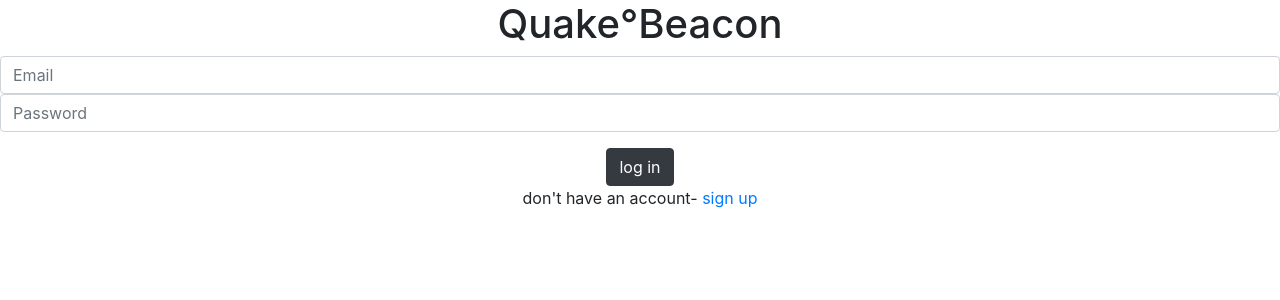
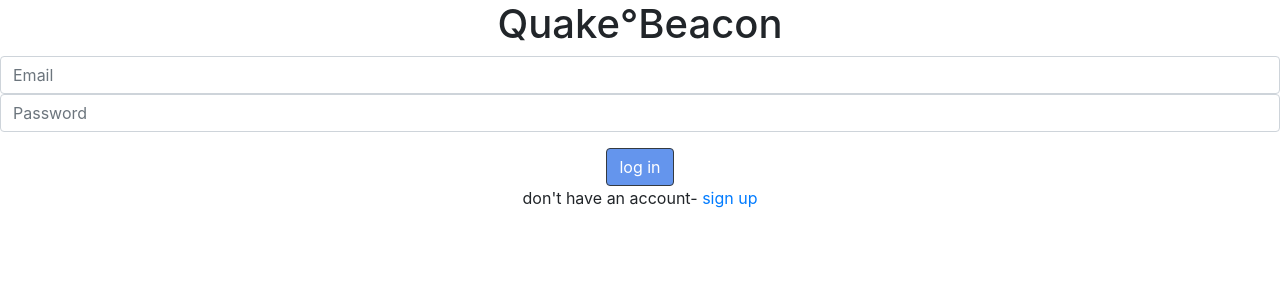
Before and after one commit to 53-North/qb, a React (Create React App) app: page / in a window 1280 px wide. Shown: the top 300 px of the page. Built offline with nearby package versions, Linux system fonts and the light colour scheme.

Commit message:
change login button colour TEST

```diff
--- a/src/pages/Login.css
+++ b/src/pages/Login.css
@@ -0,0 +1,3 @@
+.login_button {
+    background-color: cornflowerblue;
+}
--- a/src/pages/Login.js
+++ b/src/pages/Login.js
@@ -10,7 +10,7 @@ function Login() {
             <input type="email" class="form-control" id="exampleInputEmail1" aria-describedby="emailHelp" placeholder="Email"/>
             <input type="password" class="form-control" id="exampleInputPassword1" placeholder="Password"/>
             </div>
-            <a href ="/UserSafe/" role="button" type="submit" class="btn btn-dark">log in </a>
+            <a href ="/UserSafe/" role="button" type="submit" className="btn btn-dark login_button">log in </a>
         </form>
         <footer>
             <p>don't have an account- <a href ="/UserReg/">sign up </a> </p>
```
